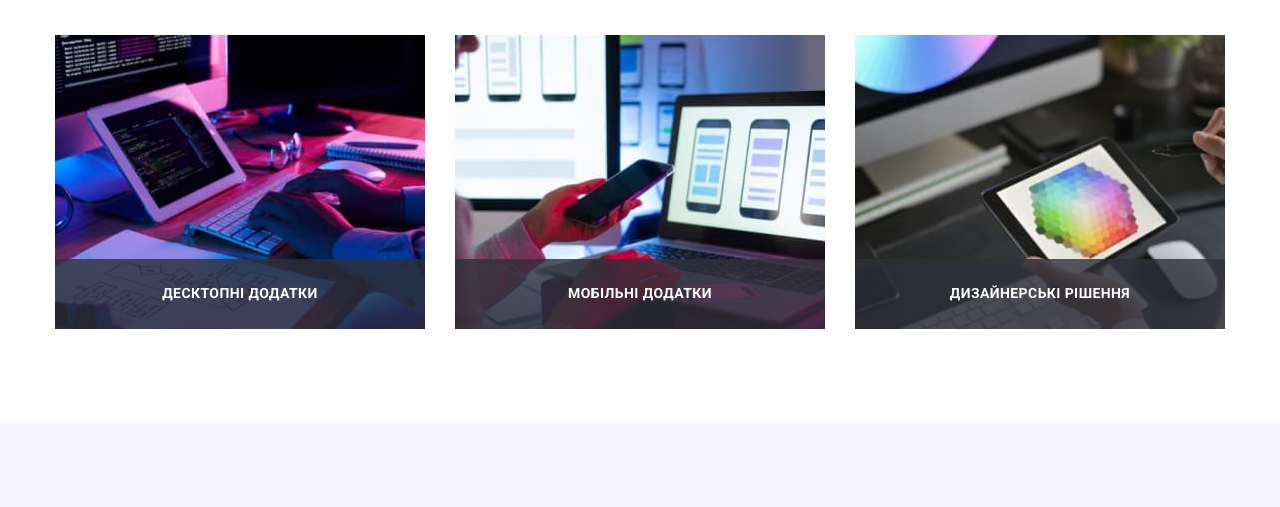
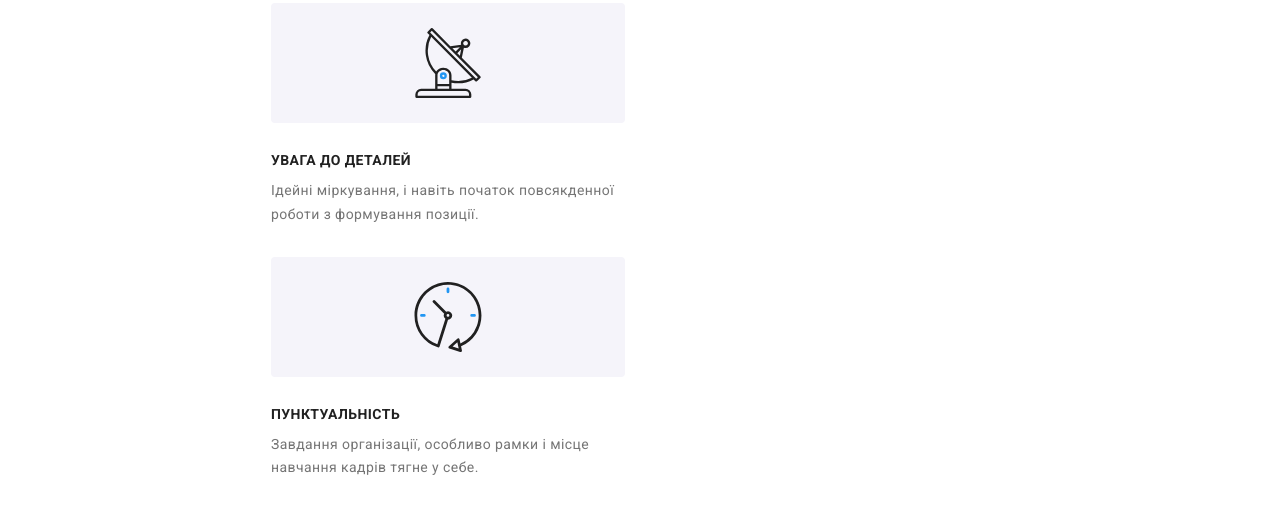
Before and after one commit to elena-rivka/goit-markup-hw-08, a plain HTML site: page index.html in a window 1280 px wide. Shown: the part 57-564 px from the top of the page. Drawn offline with nearby package versions, Linux system fonts and the light colour scheme.

Commit message:
додає скрипт для sass

```diff
--- a/index.html
+++ b/index.html
@@ -70,7 +70,7 @@
         </section>
       </div> -->
       <!-- Особливості -->
-      <!-- <section class="special">
+      <section class="special">
         <div class="container">
           <h2 class="special__title visually-hidden">Особливості</h2>
           <ul class="special__list list">
@@ -123,9 +123,9 @@
             </li>
           </ul>
         </div>
-      </section> -->
+      </section>
       <!-- Чим ми займаємося -->
-      <section class="section-case">
+      <!-- <section class="section-case">
         <div class="container">
           <h2 class="section-title">Чим ми займаємося</h2>
           <ul class="section-case__list list">
@@ -164,9 +164,9 @@
             </li>
           </ul>
         </div>
-      </section>
+      </section> -->
       <!-- Наша команда -->
-      <div class="section-background">
+      <!-- <div class="section-background">
         <section class="section-teams">
           <div class="container">
             <h2 class="section-title">Наша команда</h2>
@@ -346,7 +346,7 @@
             </ul>
           </div>
         </section>
-      </div>
+      </div> -->
       <!-- Постійні клієнти -->
       <!-- <section class="section-clients">
         <div class="container">
--- a/sass/base/_reset.scss
+++ b/sass/base/_reset.scss
@@ -24,4 +24,8 @@ address {
 
 img {
     display: block;
+    height: auto;
+    max-width: 100%;
+
+    width: 100%;
 }
--- a/sass/components/_container.scss
+++ b/sass/components/_container.scss
@@ -3,14 +3,10 @@
     width: 100%;
     padding-left: 15px;
     padding-right: 15px;
-
-    @media screen and (min-width: 480px) {
+    @media screen and(min-width: 480px) {
         max-width: 480px;
     }
-    @media screen and (min-width: 768px) {
+    @media screen and(min-width: 768px) {
         max-width: 768px;
     }
-    @media screen and (min-width: 1200px) {
-        max-width: 1200px;
-    }
 }
--- a/sass/layouts/_about.scss
+++ b/sass/layouts/_about.scss
@@ -1,15 +1,20 @@
 .special {
-    padding-top: 94px;
-    padding-bottom: 94px;
+    padding-top: 60px;
+    padding-bottom: 60px;
 }
 
 .special__list {
     display: flex;
     gap: 30px;
+    flex-direction: column;
 }
 
 .special__item {
-    width: calc((100% - 90px) / 4);
+    // width: calc((100% - 90px) / 4);
+    width: 100%;
+    @media screen and (min-width: 768px) {
+            width: calc((100% - 30px) / 2 );
+        }
 }
 
 .benefits {
--- a/sass/layouts/_product.scss
+++ b/sass/layouts/_product.scss
@@ -7,9 +7,9 @@
     gap: 30px;
 }
 
-.section-case__item {
+ .section-case__item {
     width: calc((100% - 60px) / 3);
-}
+ }
 
 .product {
     position: relative;
--- a/sass/main.scss
+++ b/sass/main.scss
@@ -4,10 +4,10 @@
 @import './base/reset';
 @import './base/common';
 
+@import './components/btn';
 @import './components/container';
 @import './components/logo';
 @import './components/title';
-@import './components/btn';
 @import './components/modal';
 
 @import './layouts/header';
```
Also changed, not shown: css/main.css, css/main.min.css, sass/main.css (deleted), 3 other files.
